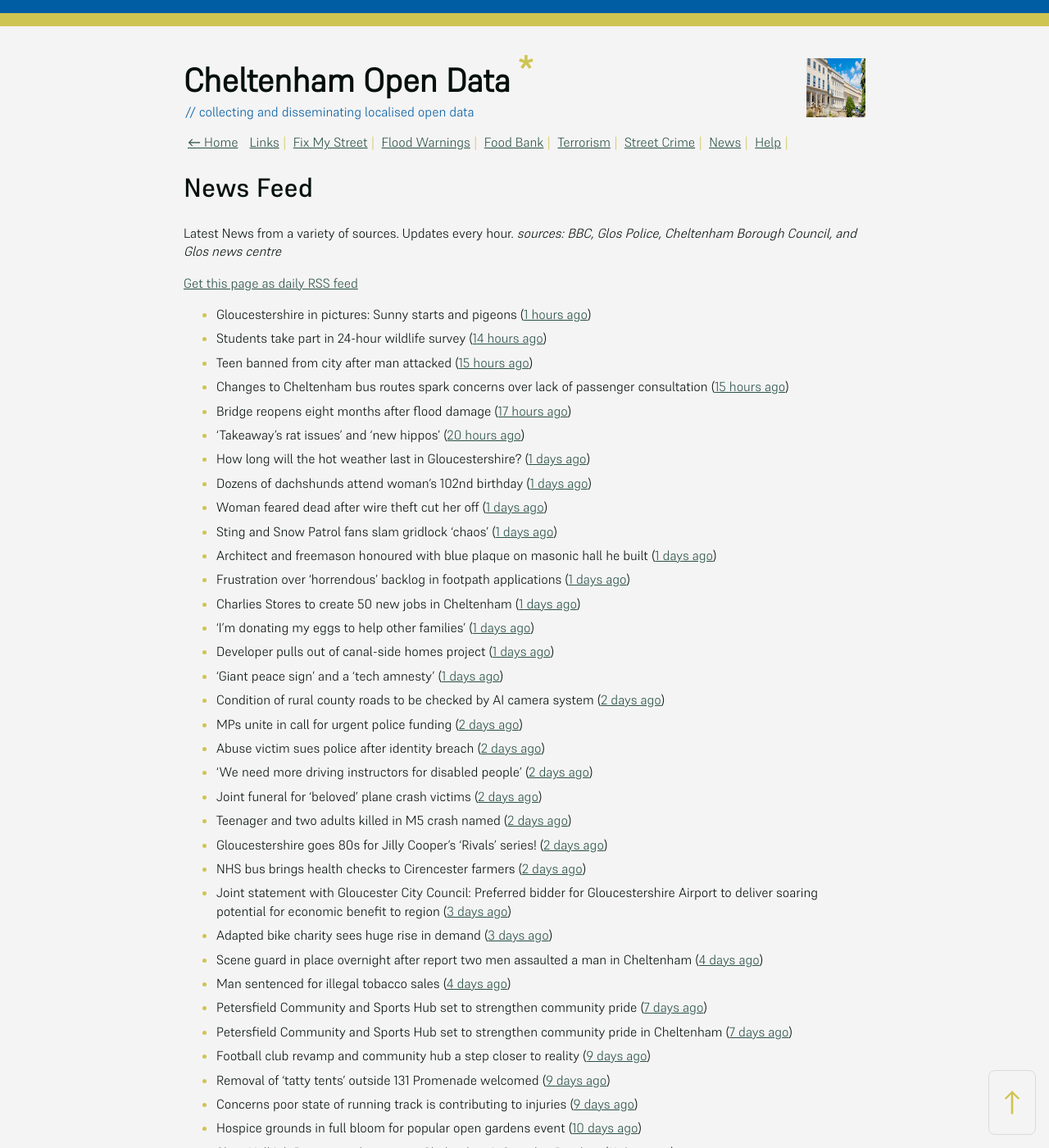
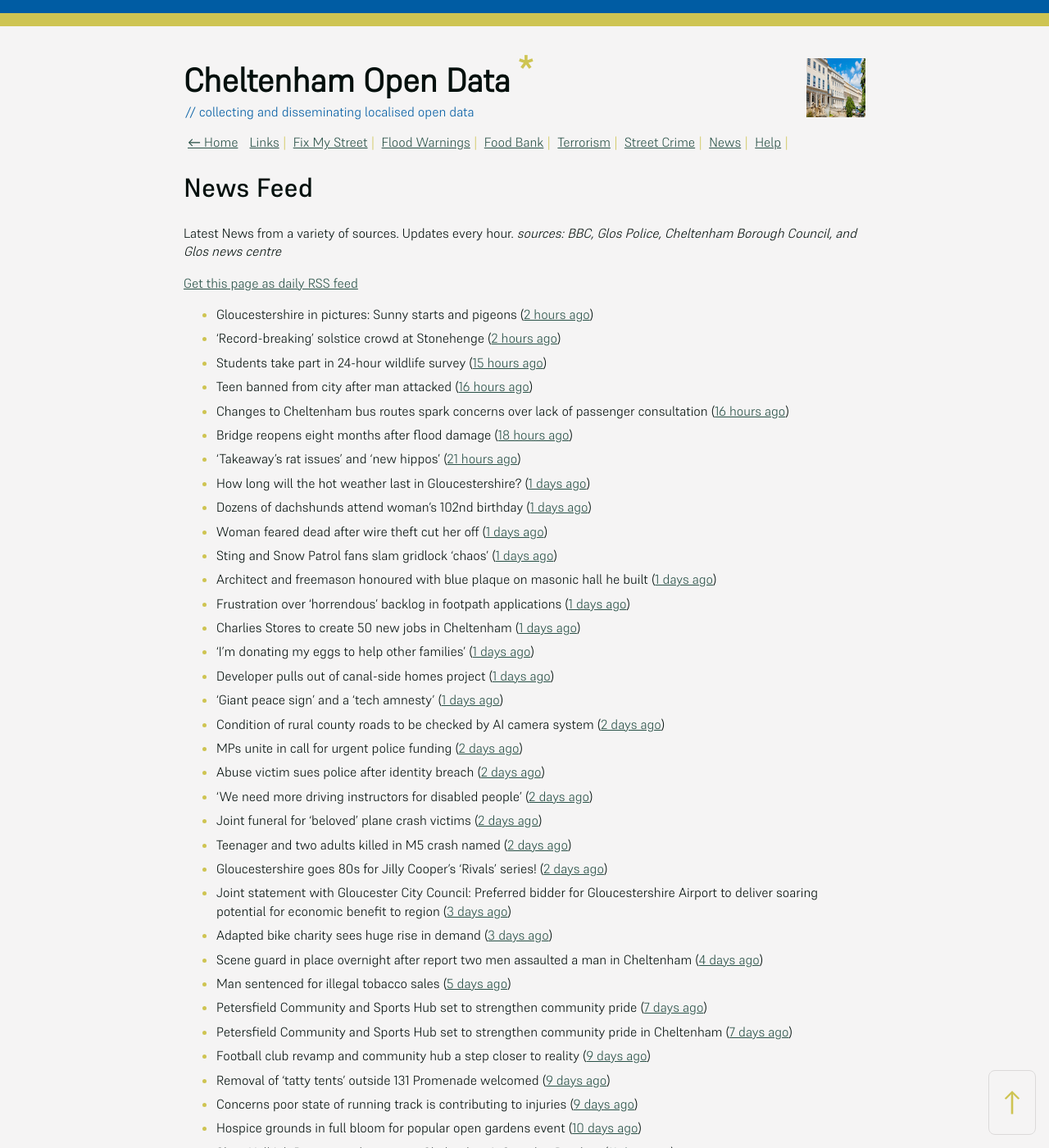
Before and after one commit to mat-0/cheltenham-open-data, a Jekyll site: the page built from _pages/news.md, in a window 1280 px wide and 1400 px high. Shown: the whole window at 82% size. Built offline with Jekyll 4.4.1, drawn with Linux system fonts in a browser that asks for light colours; some of the changed text lies outside the part shown.

Commit message:
Updated 2025-06-21 08:58:05

```diff
--- a/_pages/news.md
+++ b/_pages/news.md
@@ -12,12 +12,13 @@ _sources: BBC, Glos Police, Cheltenham Borough Council, and Glos news centre_
 [Get this page as daily RSS feed](/daily.rss)
 
 <!-- news_marker starts -->
-- Gloucestershire in pictures: Sunny starts and pigeons ([1 hours ago](https://www.bbc.com/news/articles/cwye9g90870o))
-- Students take part in 24-hour wildlife survey ([14 hours ago](https://www.bbc.com/news/articles/cn41ze3r27zo))
-- Teen banned from city after man attacked ([15 hours ago](https://www.bbc.com/news/articles/c75rl4we60wo))
-- Changes to Cheltenham bus routes spark concerns over lack of passenger consultation ([15 hours ago](https://gloucesternewscentre.co.uk/changes-to-cheltenham-bus-routes-spark-concerns-over-lack-of-passenger-consultation/))
-- Bridge reopens eight months after flood damage ([17 hours ago](https://www.bbc.com/news/articles/cz09md3ve3no))
-- 'Takeaway's rat issues' and 'new hippos' ([20 hours ago](https://www.bbc.com/news/articles/c5ygx2p4lw5o))
+- Gloucestershire in pictures: Sunny starts and pigeons ([2 hours ago](https://www.bbc.com/news/articles/cwye9g90870o))
+- 'Record-breaking' solstice crowd at Stonehenge ([2 hours ago](https://www.bbc.com/news/articles/cg75gp1y233o))
+- Students take part in 24-hour wildlife survey ([15 hours ago](https://www.bbc.com/news/articles/cn41ze3r27zo))
+- Teen banned from city after man attacked ([16 hours ago](https://www.bbc.com/news/articles/c75rl4we60wo))
+- Changes to Cheltenham bus routes spark concerns over lack of passenger consultation ([16 hours ago](https://gloucesternewscentre.co.uk/changes-to-cheltenham-bus-routes-spark-concerns-over-lack-of-passenger-consultation/))
+- Bridge reopens eight months after flood damage ([18 hours ago](https://www.bbc.com/news/articles/cz09md3ve3no))
+- 'Takeaway's rat issues' and 'new hippos' ([21 hours ago](https://www.bbc.com/news/articles/c5ygx2p4lw5o))
 - How long will the hot weather last in Gloucestershire? ([1 days ago](https://www.bbc.co.uk/sounds/play/p0lkf1rq))
 - Dozens of dachshunds attend woman's 102nd birthday ([1 days ago](https://www.bbc.com/news/videos/c307l54nlrmo))
 - Woman feared dead after wire theft cut her off ([1 days ago](https://www.bbc.com/news/articles/cp3k96521neo))
@@ -35,11 +36,10 @@ _sources: BBC, Glos Police, Cheltenham Borough Council, and Glos news centre_
 - Joint funeral for 'beloved' plane crash victims ([2 days ago](https://www.bbc.com/news/articles/c4g8re3v64zo))
 - Teenager and two adults killed in M5 crash named ([2 days ago](https://www.bbc.com/news/articles/c80prrgepzeo))
 - Gloucestershire goes 80s for Jilly Cooper’s ‘Rivals’ series! ([2 days ago](https://www.bbc.co.uk/sounds/play/p0ljxnh1))
-- NHS bus brings health checks to Cirencester farmers ([2 days ago](https://www.bbc.co.uk/sounds/play/p0ljxmv9))
 - Joint statement with Gloucester City Council: Preferred bidder for Gloucestershire Airport to deliver soaring potential for economic benefit to region ([3 days ago](https://www.cheltenham.gov.uk/news/article/3021/joint_statement_with_gloucester_city_council_preferred_bidder_for_gloucestershire_airport_to_deliver_soaring_potential_for_economic_benefit_to_region))
 - Adapted bike charity sees huge rise in demand ([3 days ago](https://www.bbc.co.uk/sounds/play/p0ljrsvr))
 - Scene guard in place overnight after report two men assaulted a man in Cheltenham ([4 days ago](https://gloucesternewscentre.co.uk/scene-guard-in-place-overnight-after-report-two-men-assaulted-a-man-in-cheltenham/))
-- Man sentenced for illegal tobacco sales ([4 days ago](https://gloucesternewscentre.co.uk/man-sentenced-for-illegal-tobacco-sales/))
+- Man sentenced for illegal tobacco sales ([5 days ago](https://gloucesternewscentre.co.uk/man-sentenced-for-illegal-tobacco-sales/))
 - Petersfield Community and Sports Hub set to strengthen community pride ([7 days ago](https://gloucesternewscentre.co.uk/petersfield-community-and-sports-hub-set-to-strengthen-community-pride/))
 - Petersfield Community and Sports Hub set to strengthen community pride in Cheltenham ([7 days ago](https://www.cheltenham.gov.uk/news/article/3020/petersfield_community_and_sports_hub_set_to_strengthen_community_pride_in_cheltenham))
 - Football club revamp and community hub a step closer to reality ([9 days ago](https://gloucesternewscentre.co.uk/football-club-revamp-and-community-hub-a-step-closer-to-reality/))
@@ -49,8 +49,8 @@ _sources: BBC, Glos Police, Cheltenham Borough Council, and Glos news centre_
 - Shire Hall Lib Dems urged to reopen Cheltenham’s Swindon Road tip ([11 days ago](https://gloucesternewscentre.co.uk/shire-hall-lib-dems-urged-to-reopen-cheltenhams-swindon-road-tip/))
 - Funding for Cheltenham sports community hub set for approval ([11 days ago](https://gloucesternewscentre.co.uk/funding-for-cheltenham-sports-community-hub-set-for-approval/))
 - Man ‘alarmed’ to find home included ‘without consent’ in 4000-house plan near M5 ([13 days ago](https://gloucesternewscentre.co.uk/man-alarmed-to-find-home-included-without-consent-in-4000-house-plan-near-m5/))
-- Cheltenham celebrates 10 years of prestigious Purple Flag ([14 days ago](https://www.cheltenham.gov.uk/news/article/3019/cheltenham_celebrates_10_years_of_prestigious_purple_flag))
-- Reshaping Cheltenham’s future with latest cabinet portfolio announcements ([14 days ago](https://www.cheltenham.gov.uk/news/article/3018/reshaping_cheltenhams_future_with_latest_cabinet_portfolio_announcements))
+- Cheltenham celebrates 10 years of prestigious Purple Flag ([15 days ago](https://www.cheltenham.gov.uk/news/article/3019/cheltenham_celebrates_10_years_of_prestigious_purple_flag))
+- Reshaping Cheltenham’s future with latest cabinet portfolio announcements ([15 days ago](https://www.cheltenham.gov.uk/news/article/3018/reshaping_cheltenhams_future_with_latest_cabinet_portfolio_announcements))
 - Cheltenham and Tewkesbury planners blasted for ‘caring more about bats than police’ in Elms Park decision ([15 days ago](https://gloucesternewscentre.co.uk/cheltenham-and-tewkesbury-planners-blasted-for-caring-more-about-bats-than-police-in-elms-park-decision/))
 - Gloucestershire Constabulary supports National Police Chiefs’ Council’s 2Wheel Operation ([15 days ago](https://gloucesternewscentre.co.uk/gloucestershire-constabulary-supports-national-police-chiefs-councils-2wheel-operation/))
 - Decision on tapas bar which wants people to ‘enjoy good food and nice wine’ ([15 days ago](https://gloucesternewscentre.co.uk/decision-on-tapas-bar-which-wants-people-to-enjoy-good-food-and-nice-wine/))
```
Also changed, not shown: _data/flood.json (+4 -4 lines), _pages/fix-my-street.md (+4 -4 lines), index.md (+4 -4 lines).
